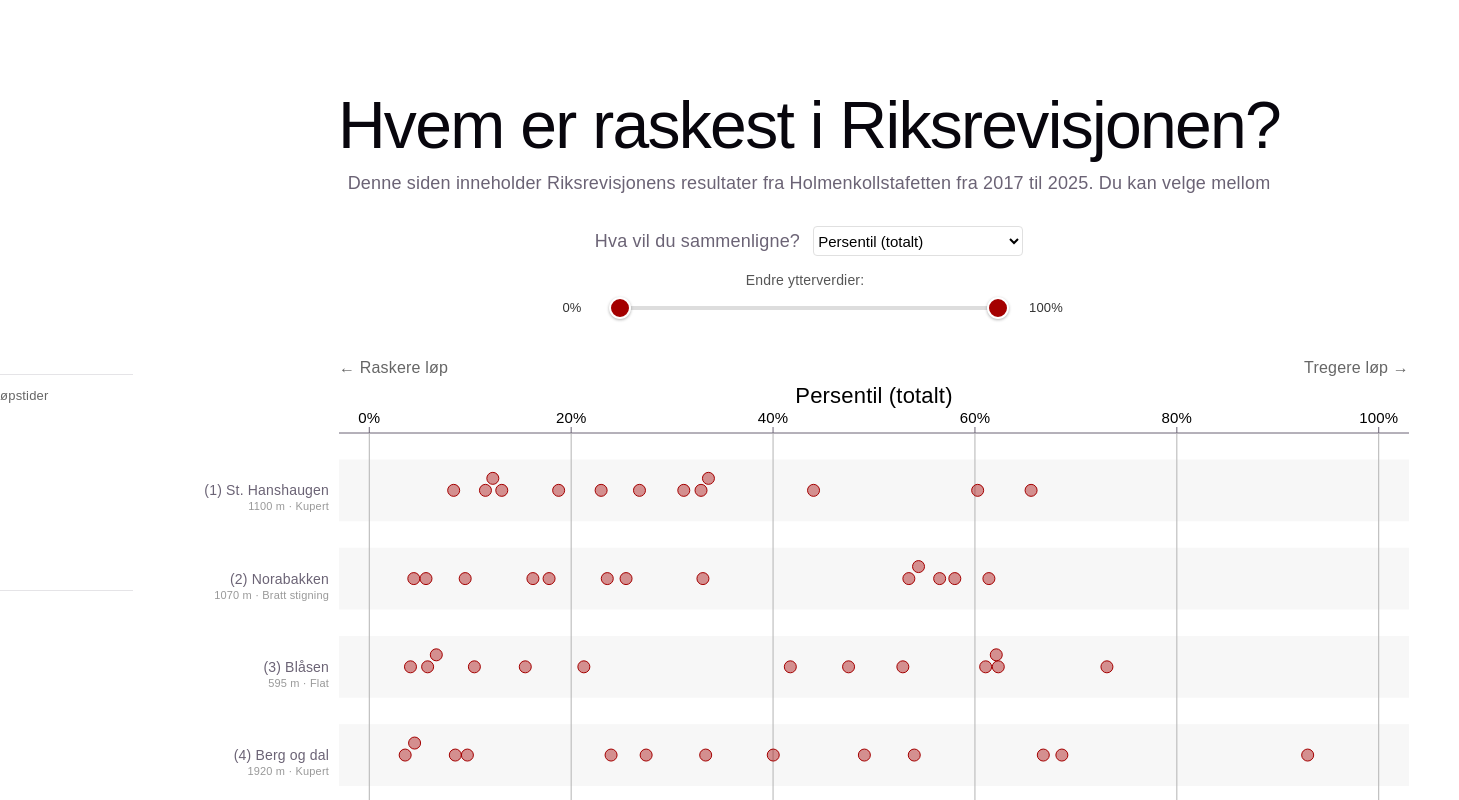
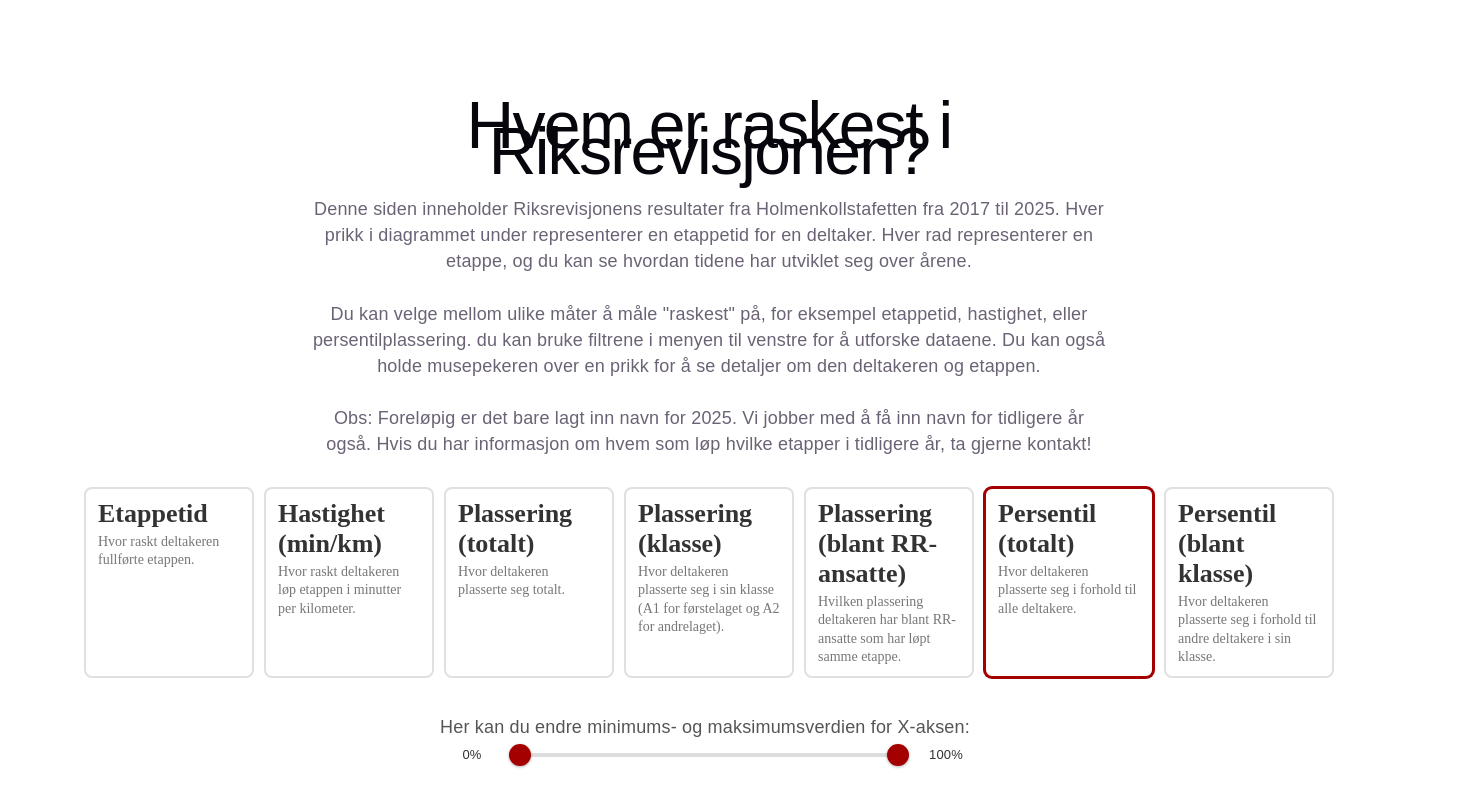
Before and after one commit to joasand/rr-holmenkollstafetten, a React (Vite) app: page / in a window 1280 px wide. Shown: the top 800 px of the page, 1459 px wide, since content can reach past the window. Built offline with nearby package versions, Linux system fonts and the light colour scheme; a web font is replaced by a local one.

Commit message:
CSS changes and improved explanation

```diff
--- a/src/App.css
+++ b/src/App.css
@@ -183,14 +183,51 @@
   }
 }
 
-#xvar-select {
-  align-items: center;
-  width: 210px;
-  height: 30px;
+.xvar-cards {
+  display: flex;
+  flex-wrap: wrap;
+  gap: 10px;
+  justify-content: center;
+  margin: 30px 0 10px;
+}
+
+.xvar-card {
+  display: flex;
+  flex-direction: column;
+  align-items: flex-start;
+  text-align: left;
+  width: 170px;
+  padding: 10px 12px;
+  border: 2px solid #e0e0e0;
+  border-radius: 8px;
   background: #fff;
-  border: 1px solid #e0e0e0;
-  border-radius: 4px;
-  font-size: 15px;
+  cursor: pointer;
+  transition: border-color 0.2s, box-shadow 0.2s;
+}
+
+.xvar-card:hover {
+  border-color: #999;
+}
+
+.xvar-card-selected {
+  border-color: #A40000;
+  box-shadow: 0 0 0 1px #A40000;
+}
+
+.xvar-card-title {
+  font-size: 26px;
+  font-weight: 600;
+  color: #333;
+  margin-bottom: 4px;
+  font-family: 'Bebas Neue';
+  font-weight: bold;
+}
+
+.xvar-card-desc {
+  font-size: 14px;
+  color: #777;
+  line-height: 1.3;
+  font-family: 'Nunito';
 }
 
 .range-slider-wrapper {
@@ -199,7 +236,7 @@
 }
 
 .range-slider-label {
-  font-size: 14px;
+  font-size: 18px;
   margin-right: 8px;
   color: #555;
 }
@@ -244,7 +281,7 @@
   width: 22px;
   border-radius: 50%;
   background: #A40000;
-  border: 2px solid #fff;
+  border: 2px solid #A40000;
   box-shadow: 0 1px 3px rgba(0,0,0,0.3);
   cursor: pointer;
   position: relative;
@@ -258,7 +295,7 @@
   width: 22px;
   border-radius: 50%;
   background: #A40000;
-  border: 2px solid #fff;
+  border: 2px solid #A40000;
   box-shadow: 0 1px 3px rgba(0,0,0,0.3);
   cursor: pointer;
 }
@@ -283,7 +320,7 @@
   display: flex;
   gap: 10px;
   max-width: 1400px;
-  margin: 80px 250px 400px -200px;
+  margin: 80px 250px 400px -300px;
 
 }
 
@@ -305,7 +342,7 @@
     /* overflow-y: overlay; */
     max-height: 100vh;
     position: relative;
-    top: 250px;
+    top: 695px;
 }
 
 .sidebar h3 {
@@ -314,7 +351,7 @@
 }
 
 .filter-count {
-  font-size: 13px;
+  font-size: 16px;
   color: #666;
   margin: 0 0 12px;
 }
@@ -331,11 +368,12 @@
   background: none;
   border: none;
   padding: 4px 0;
-  font-size: 14px;
+  font-size: 18px;
   font-weight: 200;
   color: #333;
   cursor: pointer;
   text-align: left;
+  font-family: 'Nunito';
 }
 
 .filter-group-toggle:hover {
--- a/src/App.jsx
+++ b/src/App.jsx
@@ -134,24 +134,37 @@
         deltaker={deltaker} onDeltakerToggle={handleDeltakerToggle} />
 
       <div>
-        <text style={{ alignContent: "left" }}>
+        <text style={{ alignContent: "left", maxWidth: 800, display: 'block', margin: '0 auto' }}>
           <h1>Hvem er raskest i Riksrevisjonen?</h1>
           Denne siden inneholder Riksrevisjonens resultater fra Holmenkollstafetten fra 2017 til 2025.
-          Du kan velge mellom
+          Hver prikk i diagrammet under representerer en etappetid for en deltaker.
+          Hver rad representerer en etappe, og du kan se hvordan tidene har utviklet seg over årene.
           <br></br>
+          <br></br>
+          Du kan velge mellom ulike måter å måle "raskest" på, for eksempel etappetid, hastighet, eller persentilplassering.
+          du kan bruke filtrene i menyen til venstre for å utforske dataene. Du kan også holde musepekeren over en prikk for å se detaljer om den deltakeren og etappen.
+          <br></br>
+          <br></br>
+          Obs: Foreløpig er det bare lagt inn navn for 2025. Vi jobber med å få inn navn for tidligere år også.
+          Hvis du har informasjon om hvem som løp hvilke etapper i tidligere år, ta gjerne kontakt!
         </text>
 
-        <div style={{ marginBottom: 10, textAlign: 'center' , marginTop: 30}}>
-          <label htmlFor="xvar-select" style={{ marginRight: 8 }}>Hva vil du sammenligne? </label>
-          <select id="xvar-select" value={xVar} onChange={(e) => setXVar(e.target.value)}>
-            {Object.entries(X_VARIABLES).map(([key, cfg]) => (
-              <option key={key} value={key}>{cfg.label}</option>
-            ))}
-          </select>
+        <div className="xvar-cards">
+          {Object.entries(X_VARIABLES).map(([key, cfg]) => (
+            <button
+              key={key}
+              className={`xvar-card${xVar === key ? ' xvar-card-selected' : ''}`}
+              onClick={() => setXVar(key)}
+            >
+              <span className="xvar-card-title">{cfg.label}</span>
+              <span className="xvar-card-desc">{cfg.explanation}</span>
+            </button>
+          ))}
         </div>
 
         <div className="range-slider-wrapper">
-          <label className="range-slider-label">Endre ytterverdier:</label>
+                    <br></br>
+          <label className="range-slider-label">Her kan du endre minimums- og maksimumsverdien for X-aksen:</label>
           <div className="range-slider-container">
             <span className="range-slider-value">{varConfig.tickFormat(xRange ? xRange[0] : dataExtent[0])}</span>
             <div className="range-slider-track">
--- a/src/Sidebar.jsx
+++ b/src/Sidebar.jsx
@@ -57,7 +57,7 @@
   highlights, onHighlightToggle, deltaker, onDeltakerToggle }) {
   return (
     <aside className="sidebar">
-      <h2>Filter</h2>
+      <h2>Filtrering</h2>
       <p className="filter-count">Viser {filteredCount} av {totalCount} løpstider</p>
       {filters.map(({ key, title, options, selected }) => (
         <FilterGroup
@@ -71,7 +71,7 @@
         />
       ))}
 
-      <h2 style={{ marginTop: 20 }}>Fremhev</h2>
+      <h2 style={{ marginTop: 20 }}>Fremheving</h2>
       {highlights.map(({ key, title, options, selected }) => (
         <FilterGroup
           key={key}
--- a/src/chartConfig.js
+++ b/src/chartConfig.js
@@ -15,46 +15,53 @@
 };
 
 export const X_VARIABLES = {
+  etappetid: {
+    label: 'Etappetid',
+    explanation: 'Hvor raskt deltakeren fullførte etappen.',
+    domain: 'auto',
+    tickFormat: formatTime,
+    getValue: (d) => parseTime(d.etappetid),
+  },
+  etappe_hastighet: {
+    label: 'Hastighet (min/km)',
+    explanation: 'Hvor raskt deltakeren løp etappen i minutter per kilometer.',
+    domain: 'auto',
+    tickFormat: formatTime,
+    getValue: (d) => parseTime(d.etappe_hastighet),
+  },
+  plassering_totalt: {
+    label: 'Plassering (totalt)',
+    explanation: 'Hvor deltakeren plasserte seg totalt.',
+    domain: 'auto',
+    tickFormat: (v) => `${v}`,
+    getValue: (d) => d.plassering_totalt,
+  },
+  plassering_klasse: {
+    label: 'Plassering (klasse)',
+    explanation: 'Hvor deltakeren plasserte seg i sin klasse (A1 for førstelaget og A2 for andrelaget).',
+    domain: 'auto',
+    tickFormat: (v) => `${v}`,
+    getValue: (d) => d.plassering_klasse,
+  },
+  plassering_rr: {
+    label: 'Plassering (blant RR-ansatte)',
+    explanation: 'Hvilken plassering deltakeren har blant RR-ansatte som har løpt samme etappe.',
+    domain: 'auto',
+    tickFormat: (v) => `${v}`,
+    getValue: (d) => d.plassering_rr,
+  },
   persentil_totalt: {
     label: 'Persentil (totalt)',
+    explanation: 'Hvor deltakeren plasserte seg i forhold til alle deltakere.',
     domain: [0, 100],
     tickFormat: (v) => `${v}%`,
     getValue: (d) => d.persentil_totalt,
   },
   persentil_klasse: {
     label: 'Persentil (blant klasse)',
+    explanation: 'Hvor deltakeren plasserte seg i forhold til andre deltakere i sin klasse.',
     domain: [0, 100],
     tickFormat: (v) => `${v}%`,
     getValue: (d) => d.persentil_klasse,
   },
-  etappetid: {
-    label: 'Etappetid',
-    domain: 'auto',
-    tickFormat: formatTime,
-    getValue: (d) => parseTime(d.etappetid),
-  },
-  etappe_hastighet: {
-    label: 'Hastighet (min/km)',
-    domain: 'auto',
-    tickFormat: formatTime,
-    getValue: (d) => parseTime(d.etappe_hastighet),
-  },
-  plassering_totalt: {
-    label: 'Plassering (totalt)',
-    domain: 'auto',
-    tickFormat: (v) => `${v}`,
-    getValue: (d) => d.plassering_totalt,
-  },
-  plassering_klasse: {
-    label: 'Plassering (klasse)',
-    domain: 'auto',
-    tickFormat: (v) => `${v}`,
-    getValue: (d) => d.plassering_klasse,
-  },
-  plassering_rr: {
-    label: 'Plassering (blant RR-ansatte)',
-    domain: 'auto',
-    tickFormat: (v) => `${v}`,
-    getValue: (d) => d.plassering_rr,
-  },
 };
--- a/src/index.css
+++ b/src/index.css
@@ -17,7 +17,8 @@
   --heading: system-ui, 'Segoe UI', Roboto, sans-serif; */
   --heading: 'Bebas Neue', sans-serif;
   --sans: 'Nunito', sans-serif;
-  --mono: ui-monospace, Consolas, monospace;
+  /* --mono: ui-monospace, Consolas, monospace; */
+  --mono: ui-monospace, 'Nunito', monospace;
 
   font: 18px/145% var(--sans);
   letter-spacing: 0.18px;
@@ -67,7 +68,7 @@
   }
 }
 h2 {
-  font-size: 24px;
+  font-size: 35px;
   line-height: 118%;
   letter-spacing: -0.24px;
   margin: 0 0 8px;
```
